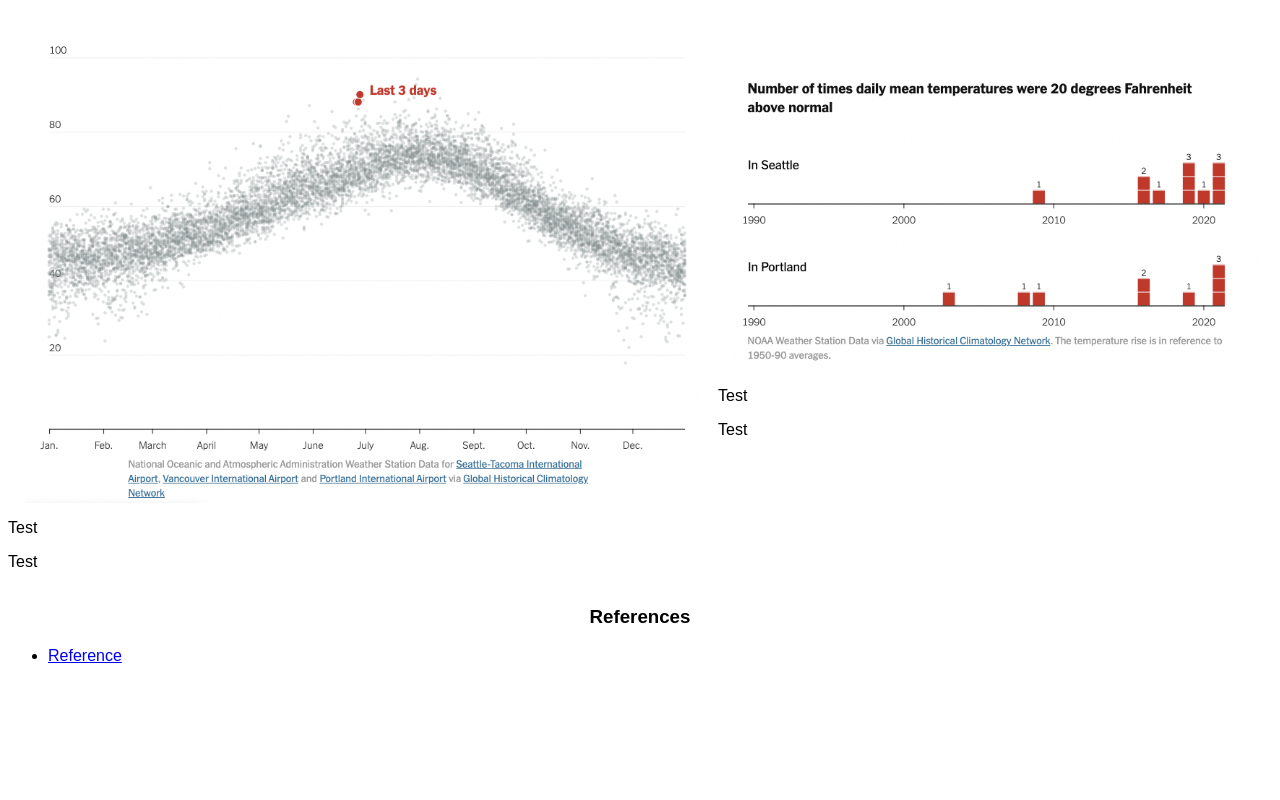
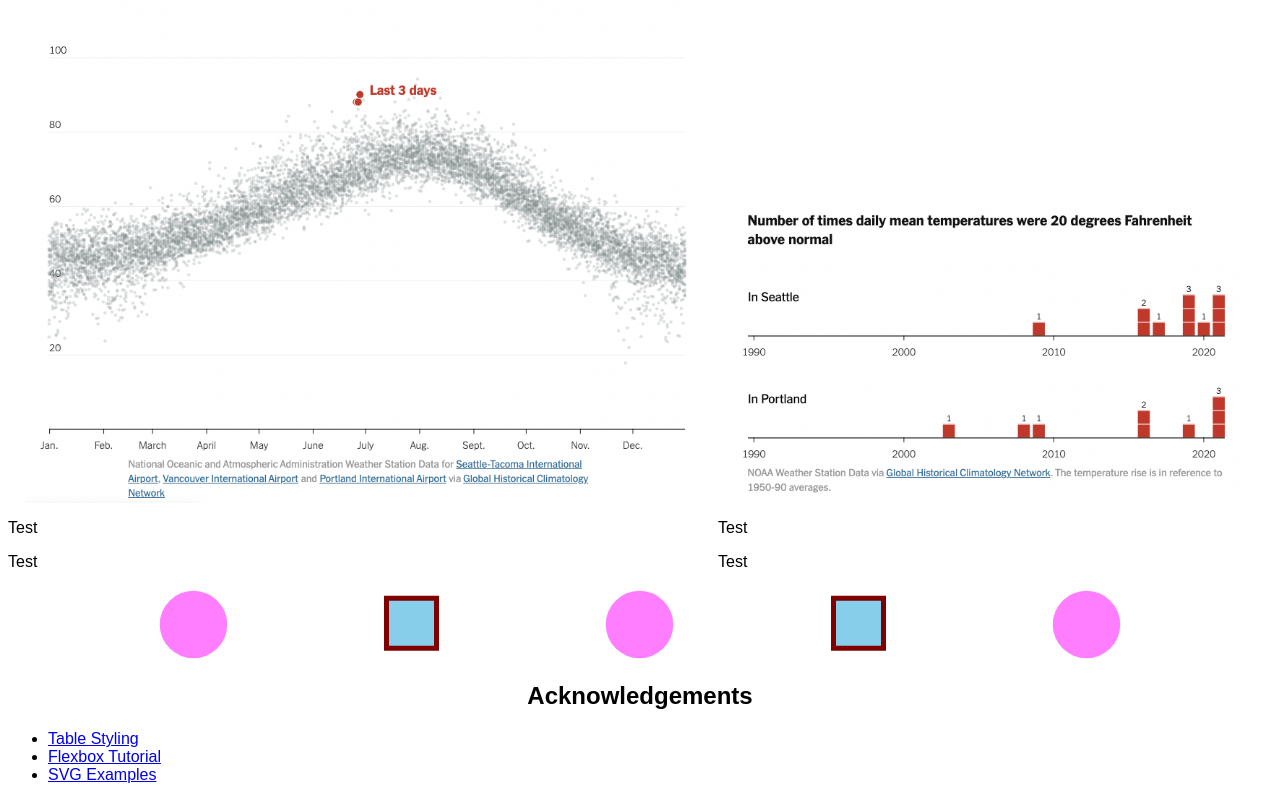
Before and after one commit to DS4200-S23-Class/hw-02-dave-and-jacob, a plain HTML site: page index.html in a window 1280 px wide. Shown: the part 938-1738 px from the top of the page. Before the commit the page ends 1619 px from the top, so only its background shows below. Drawn offline with Linux system fonts and the light colour scheme.

Commit message:
Finished decorations

```diff
--- a/index.html
+++ b/index.html
@@ -115,16 +115,32 @@
         </div>
     </div>
 
-    <div id="decoration">
-
+    <!-- Decoration div with dynamic flexbox itegration -->
+    <div id="decoration" class="shape_container">
+        <svg class="circle_container">
+            <circle cx="50%" cy="50%" r="45%"/>
+        </svg>
+        <svg class="rectangle_container">
+            <rect x="10%" y="15%" width="50" height="50"></rect>
+        </svg>
+        <svg class="circle_container">
+            <circle cx="50%" cy="50%" r="45%"></circle>
+        </svg>
+        <svg class="rectangle_container">
+            <rect x="10%" y="15%" width="50" height="50"></rect>
+        </svg>
+        <svg class="circle_container">
+            <circle cx="50%" cy="50%" r="45%"></circle>
+        </svg>
 
     </div>
     <!-- Making sure to cite our sources -->
-    <h3 id="center-text">References</h3>
+    <h2 id="center-text">Acknowledgements</h3>
     <div id="references">
         <ul>
-            <li><a href="https://stackoverflow.com/questions/17169094/how-to-add-horizontal-line-in-a-table">Reference</a></li>
-
+            <li><a href="https://stackoverflow.com/questions/17169094/how-to-add-horizontal-line-in-a-table">Table Styling</a></li>
+            <li><a href="https://css-tricks.com/snippets/css/a-guide-to-flexbox/">Flexbox Tutorial</a></li>
+            <li><a href="https://www.w3schools.com/graphics/svg_inhtml.asp">SVG Examples</a></li>
         </ul>
 
     </div>
--- a/style.css
+++ b/style.css
@@ -14,7 +14,7 @@ body {
 .container {
     display: flex;
     flex-direction: row;
-    align-items: center;
+    align-items: flex-end;
 }
 
 /* Center image within parent */
@@ -41,3 +41,38 @@ body {
 td{
     border-bottom: 1px solid #ddd;
 }
+
+/* Flexbox for shapes */
+.shape_container{
+    display:flex;
+    align-items: center;
+    justify-content: space-evenly;
+}
+
+/* Container for circle svgs */
+.circle_container {
+    fill: magenta;
+    opacity: 0.5;
+    width: 75px;
+    height: 75px;
+  }
+
+  /* Container for rectangle svgs */
+.rectangle_container {
+    fill: skyblue;
+    stroke: maroon;
+    stroke-width: 5;
+    width: 75px;
+    height: 75px;
+  }
+
+  /* Hover feature for rect  */
+.rectangle_container:hover {
+    fill: lightgreen;
+  }
+
+  /* Hover feature for circle */
+.circle_container:hover {
+    stroke: blue;
+    stroke-width: 6;
+  }
```
